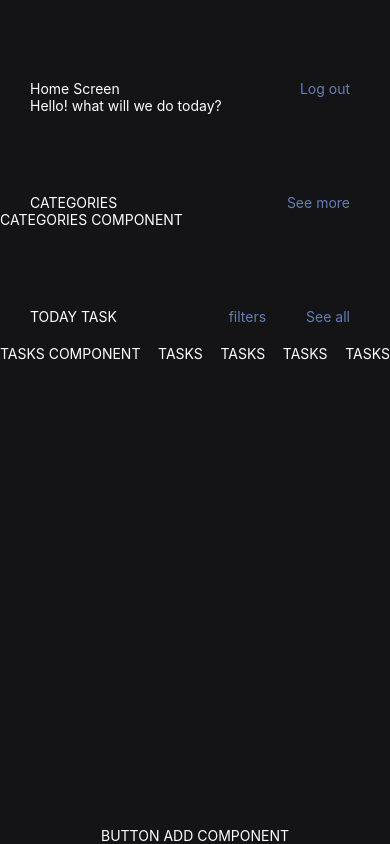
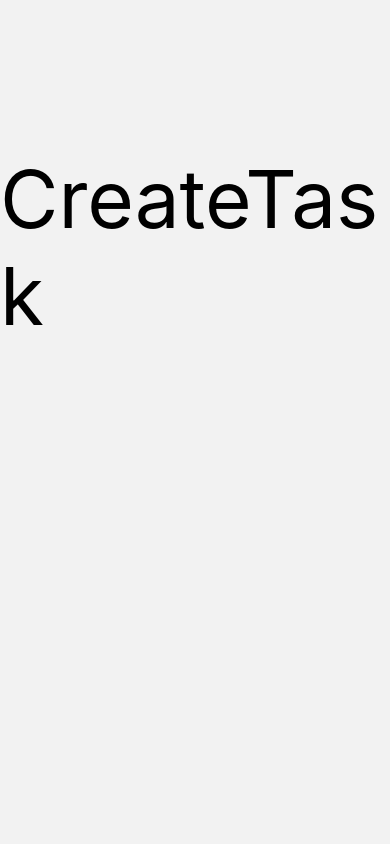
Before and after one commit to Diana-Camz/ToDoApp, a React Native app: screen /CreateTask in a window 390 px wide. Built offline with nearby package versions, Linux system fonts and the light colour scheme.

Commit message:
Create CreateTask screen and add it to stack navigation

```diff
--- a/src/navigation/Navigation.js
+++ b/src/navigation/Navigation.js
@@ -2,6 +2,7 @@ import React from 'react'
 import { createStackNavigator } from '@react-navigation/stack';
 import Home from '../screens/Home'
 import DetailTask from '../screens/DetailTask'
+import CreateTask from '../screens/CreateTask'
 
 
 const Navigation = () => {
@@ -11,6 +12,7 @@ const Navigation = () => {
         <Stack.Navigator initialRouteName='Home' screenOptions={{headerShown:false}}>
             <Stack.Screen name='Home' component={Home}/>
             <Stack.Screen name='DetailTask' component={DetailTask}/>
+            <Stack.Screen name='CreateTask' component={CreateTask}/>
         </Stack.Navigator>
     )
 }
--- /dev/null
+++ b/src/screens/CreateTask.js
@@ -0,0 +1,19 @@
+import { StyleSheet, Text, View } from 'react-native'
+import React from 'react'
+
+const CreateTask = () => {
+  return (
+    <View>
+      <Text style={styles.create_title}>CreateTask</Text>
+    </View>
+  )
+}
+
+export default CreateTask
+
+const styles = StyleSheet.create({
+    create_title: {
+        fontSize: 80,
+        marginTop: 150,
+    }
+})
--- a/src/screens/Home.js
+++ b/src/screens/Home.js
@@ -40,7 +40,7 @@ const Home = ({navigation}) => {
         </View>
       </View>
       <View style={styles.container_buttonAdd}>
-        <Pressable onPress={() => {}}>
+        <Pressable onPress={() => navigation.navigate('CreateTask')}>
             <Text style={styles.tasks_title}>BUTTON ADD COMPONENT</Text>
         </Pressable>
       </View>
```
